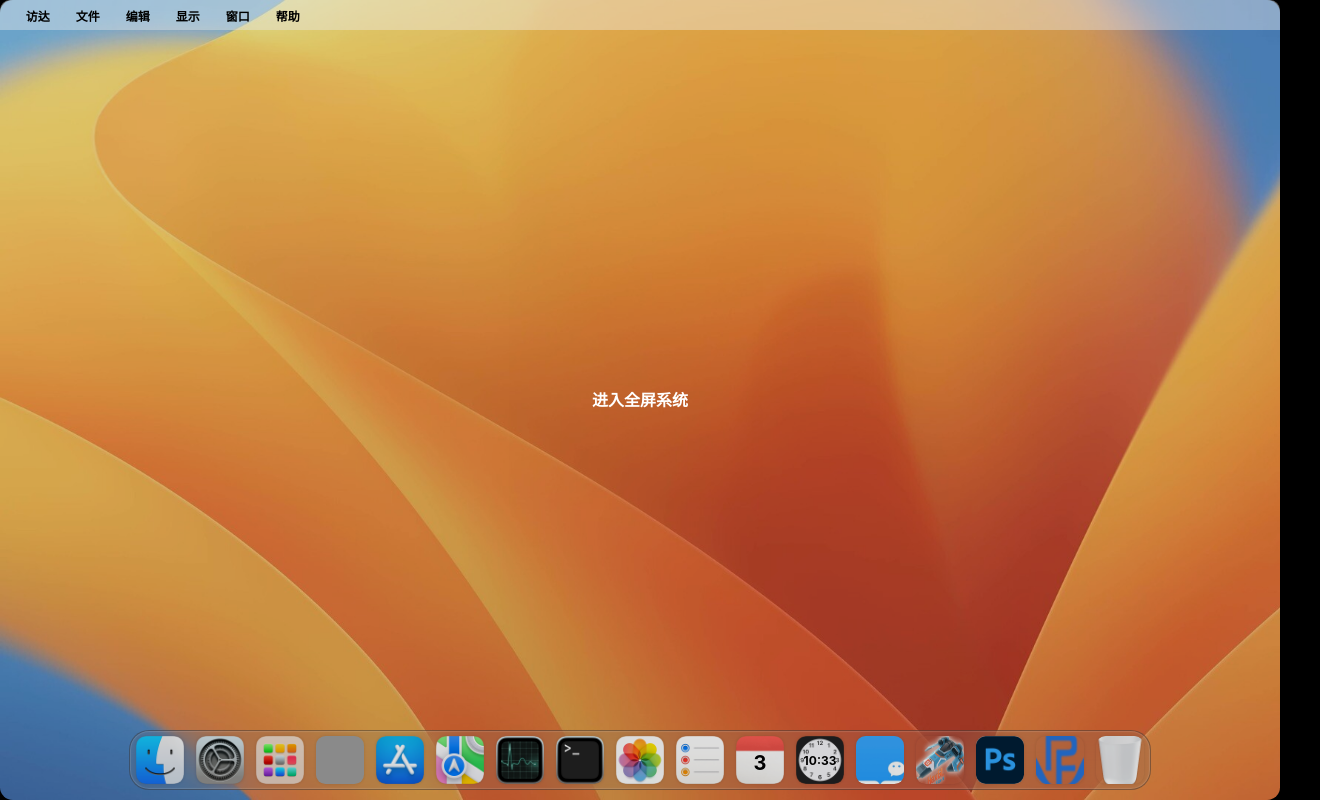
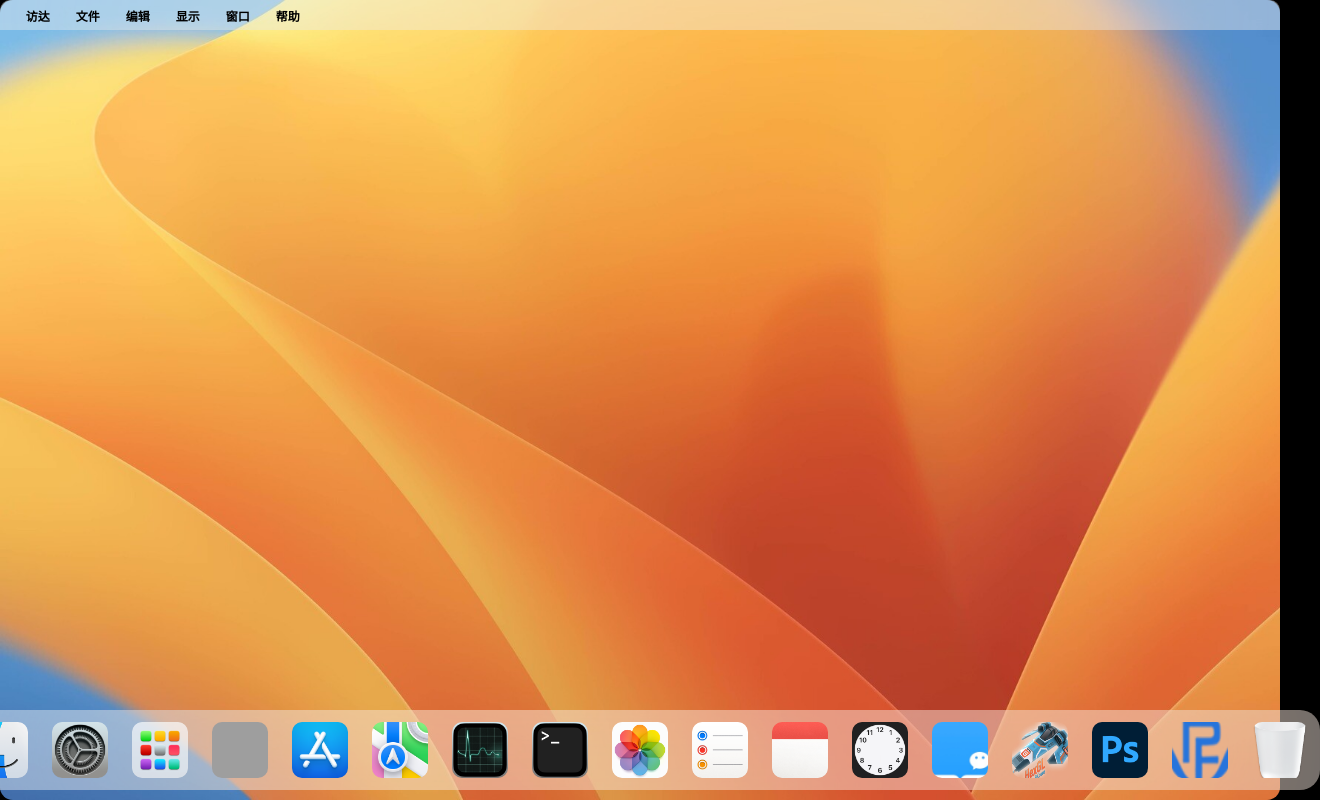
Before and after one commit to SGDS666/MacOS_for_React, a React (Create React App) app: page / in a window 1280 px wide. Shown: the whole page, 1320 px wide, since content can reach past the window. Built offline with nearby package versions, Linux system fonts and the light colour scheme; grey boxes are pictures that could not be loaded.

Commit message:
新版dock

```diff
--- a/public/index.html
+++ b/public/index.html
@@ -28,14 +28,14 @@
     <noscript>You need to enable JavaScript to run this app.</noscript>
 
     <div id="root"></div>
-    <div id="open">进入全屏系统</div>
-    <script>
+    <!-- <div id="open">进入全屏系统</div> -->
+    <!-- <script>
       const root = document.querySelector('#root')
       const open = document.querySelector('#open')
       open.onclick = () => {
         const promise = root.requestFullscreen()
 
       }
-    </script>
+    </script> -->
   </body>
 </html>
--- a/src/App.tsx
+++ b/src/App.tsx
@@ -2,13 +2,12 @@
 import { useRecoilValue } from 'recoil';
 import './App.scss';
 import 状态栏 from './components/状态栏';
-import 程序坞 from './components/程序坞';
-import 窗口 from './components/窗口';
-import { WebContent } from './components/内容';
+// import 程序坞 from './components/程序坞';
+import Dock from './components/newdock';
 import { 状态栏显示 } from './store';
-import { useActiveWidow } from './hooks/usewindow';
-import { apptype } from './components/程序坞/程序配置';
-import { useState } from 'react';
+
+
+
 export const 备用 = () =>
 (
   <div>
@@ -22,11 +21,11 @@ export const 备用 = () =>
 function App() {
 
   const 状态显示 = useRecoilValue(状态栏显示)
-  const [acticeWindow,] = useActiveWidow()
+  // const [acticeWindow,] = useActiveWidow()
   return (
     <div className="screen">
       {状态显示 ? <状态栏 /> : null}
-      {
+      {/* {
         acticeWindow.map((w:apptype) => {
           if(w.left&&w.top){
             if(w.type === 'web' && w.src){
@@ -45,7 +44,7 @@ function App() {
           return null
 
         })
-      }
+      } */}
       {/* <窗口>
         <WebContent src='https://ps.gaoding.com/#/' title='ps' />
       </窗口> */}
@@ -62,7 +61,7 @@ function App() {
         <WebContent src='http://hexgl.bkcore.com/play/' title='赛车游戏' />
       </窗口> */}
 
-      <程序坞 />
+      <Dock/>
 
     </div>
   );
--- /dev/null
+++ b/src/components/newdock/index.module.scss
@@ -0,0 +1,24 @@
+.box{
+    min-width: 500px;
+    height: 100px;
+    // background-color: rgb(220, 105, 105);
+    position: absolute;
+    bottom: 10px;
+    border-radius: 20px;
+    display: flex;
+    align-items: flex-end;
+    .dock{
+        box-sizing: content-box;
+        width: 100%;
+        height: 80%;
+        // padding: 0 0px;
+        background-color: rgba(255, 255, 255, 0.401);
+        backdrop-filter: blur(100px);
+        border-radius: 20px;
+        // display: flex;
+        .apps{
+            width: 100%;
+            height: 100%;
+        }
+    }
+}
--- /dev/null
+++ b/src/components/newdock/index.tsx
@@ -0,0 +1,38 @@
+import React from 'react';
+import { applist,默认程序 } from '../../程序配置';
+import style from './index.module.scss';
+import Icon from '../应用图标';
+const DockUi: React.FC<{ applist: applist }> = ({ applist }) => {
+    const appcount = applist.length
+    const dockwidth = appcount * 80
+
+    return (
+        <div className={style.box} style={{width:`${dockwidth}px`}}>
+            <div className={style.dock}>
+                <div className={style.apps}>
+                    {applist.map((app,index)=>{
+                        return (
+                        <Icon
+                        left={index*80}
+                        bottom={0}
+                        key={app.name}
+                        icon={app.icon}
+                        name={app.name}
+                        type={app.type}/>
+                        )
+                    })}
+                </div>
+            </div>
+
+        </div>
+    )
+}
+
+
+export default function Dock() {
+    return (
+        <DockUi applist={默认程序}/>
+
+
+    )
+}
--- /dev/null
+++ b/src/components/应用图标/index.module.scss
@@ -0,0 +1,68 @@
+$tipback:rgba(255, 255, 255, 0.532);
+.box{
+    min-width: 80px;
+    min-height: 80px;
+    width: 80px;
+    height: 80px;
+    // background-color: red;
+    // margin: 10px;
+    display: flex;
+    flex-direction: column;
+    align-items: center;
+    justify-content: center;
+    position:absolute;
+    border-radius: 20px;
+    .icon{
+        width: 70%;
+        height: 70%;
+        border-radius: 10px;
+        overflow: hidden;
+        display: flex;
+        align-items: center;
+        justify-content: center;
+        img{
+            width: 130%;
+            height: 130%;
+        }
+    }
+    &:hover{
+        .tip{
+            display: flex;
+            top: -50%;
+            transform: scale(100%);
+        }
+    }
+    .tip{
+        display: flex;
+        // display: none;
+        box-sizing: content-box;
+        padding: 0 5px;
+        min-width: 60%;
+        // width: ;
+        height: 25px ;
+        position:absolute;
+        background-color: $tipback;
+        font-size: 15px;
+        // display: flex;
+        align-items: center;
+        justify-content: center;
+        flex-shrink: 0;
+        border-radius: 5px;
+        top: 0%;
+        white-space: nowrap;
+        transform: scale(0%);
+        transition: all 0.25s ease;
+        box-shadow: 0px 0px 10px 0px rgba($color: #000000, $alpha: .2);
+        // backdrop-filter: blur(100px);
+        &::before{
+            content: '';
+            border: 8px solid transparent;
+            // border-top: 20PX solid rgb(234, 12, 12);
+            border-top:8PX solid $tipback;
+            position: relative;
+            top: 100%;
+            position: absolute;
+            // backdrop-filter: blur(100px);
+        }
+    }
+}
--- /dev/null
+++ b/src/components/应用图标/index.tsx
@@ -0,0 +1,20 @@
+import React from 'react';
+import { apptype } from '../../程序配置';
+import style from './index.module.scss';
+const IconUI:React.FC<apptype> = ({name,src,type,icon,left,bottom}) => {
+    return (
+        <div className={style.box} style={{left:`${left}px`,bottom:`${bottom}px`}} >
+            <div className={style.icon}>
+                <img src={icon} alt="" />
+            </div>
+            <div className={style.tip}>{name}</div>
+        </div>
+    )
+}
+const Icon:React.FC<apptype> = ({name,src,type,icon,left,bottom}) => {
+    return (
+        <IconUI name={name} src={src} type={type} icon={icon} left={left} bottom={bottom}/>
+    )
+}
+
+export default Icon
--- a/src/components/程序坞/index.tsx
+++ b/src/components/程序坞/index.tsx
@@ -1,10 +1,10 @@
 /* eslint-disable react/jsx-pascal-case */
-import React, { useCallback, useEffect, useMemo, useRef, useState } from 'react';
+import React, {  useEffect, useMemo, useRef, useState } from 'react';
 import { useRecoilState, } from 'recoil';
 import { useActiveWidow } from '../../hooks/usewindow';
 import { appsState } from '../../store';
 import style from './index.module.scss';
-import { apptype, 默认程序 } from './程序配置';
+import { apptype } from '../../程序配置';
 
 const 程序: React.FC<apptype> = ({ name, icon, date, time, self, click, mouseleft }) => {
     // const [apptop, setapptop] = useState(0)
@@ -48,20 +48,20 @@ const 程序: React.FC<apptype> = ({ name, icon, date, time, self, click, mousel
     useEffect(() => {
         const appdiv: HTMLDivElement = appref.current
         setappcenter(appdiv.offsetLeft + appdiv.offsetWidth / 2)
-        if (self) {
-            const [app, index] = self
-            const divleft = appdiv.offsetLeft
-            const divtop = appdiv.offsetTop
-            // console.dir(appdiv);
+        // if (self) {
+        //     const [app, index] = self
+        //     const divleft = appdiv.offsetLeft
+        //     const divtop = appdiv.offsetTop
+        //     console.dir(appdiv);
 
-            if (!app.left && !app.top) {
-                const newapps = [...apps]
-                newapps[index] = { ...app, left: divleft, top: divtop }
-                setAppState(newapps)
-            }
+        //     if (!app.left && !app.top) {
+        //         const newapps = [...apps]
+        //         newapps[index] = { ...app, left: divleft, top: divtop }
+        //         setAppState(newapps)
+        //     }
 
 
-        }
+        // }
 
         let timeupdate: NodeJS.Timeout
 
@@ -120,7 +120,7 @@ const 程序坞: React.FC<{}> = () => {
             // console.log({active,app});
             // console.log("窗口未打开");
             return (e: MouseEvent) => {
-                console.log(e);
+                console.log(e,app);
                 const left = e.pageX
                 const top = e.pageY
                 setactive([{ ...app, left: left, top: top }, ...active])
--- a/src/components/窗口/index.tsx
+++ b/src/components/窗口/index.tsx
@@ -1,13 +1,13 @@
 import React, { ReactNode, useCallback, useEffect, useRef, useState } from 'react';
 import { useRemoveWindow } from '../../hooks/usewindow';
 import addTouch from '../../Tools/触摸事件注册';
-import { apptype } from '../程序坞/程序配置';
+import { apptype } from '../../程序配置';
 import style from './index.module.scss';
 
-const 窗口:React.FC<{children:ReactNode,app:apptype,left:number,top:number}> = ({children,app,top,left}) => {
+const 窗口: React.FC<{ children: ReactNode, app: apptype, left: number, top: number }> = ({ children, app, top, left }) => {
     const titleref: any = useRef(Math.random())
     const boxref: any = useRef(Math.random())
-    const [windowstate,setwindowstate] = useState<'defalut'|"min"|"max">("defalut")
+    // const [windowstate, setwindowstate] = useState<'defalut' | "min" | "max">("defalut")
     const [ismax, setmax] = useState(false)
     const [ismin, setmin] = useState(false)
     const [post, setpost] = useState(["", " "])
@@ -58,19 +58,19 @@ const 窗口:React.FC<{children:ReactNode,app:apptype,left:number,top:number}> =
         } else {
             setpost([box.style.left, box.style.top])
             box.style.zIndex = "0"
-            box.style.width = '0px'
-            box.style.height = '0px'
+            box.style.width = '1px'
+            box.style.height = '1px'
             box.style.borderRadius = '20%'
             box.style.left = `${left}px`
-            box.style.top = `${top+50}px`
-            box.style.backgroundColor = "transparent"
+            box.style.top = `${top + 50}px`
+            // box.style.backgroundColor = "transparent"
 
             // box.style.bottom = '40px'
             setmin(true)
             setmax(false)
-            setTimeout(()=>{
-                box.style.display ="none"
-            },1000)
+            setTimeout(() => {
+                box.style.display = "none"
+            }, 1000)
 
         }
 
@@ -82,18 +82,18 @@ const 窗口:React.FC<{children:ReactNode,app:apptype,left:number,top:number}> =
             className={style.box}
             ref={boxref}
             onClick={ismin ? min : undefined}
-        style={ismax? {position:"static"}:{}}
+            style={ismax ? { position: "static" } : {}}
         >
             <div
                 className={style.title}
                 ref={titleref}
-            style={ismax?{marginTop:"30px",cursor:"default"}:{}}
+                style={ismax ? { marginTop: "30px", cursor: "default" } : {}}
             >
                 {
                     ismin ?
                         null :
                         <div className={style.control}>
-                    <div className={style.closd}><span onClick={()=>{remove窗口(app)}}>x</span></div>
+                            <div className={style.closd}><span onClick={() => { remove窗口(app) }}>x</span></div>
                             <div
                                 className={style.min}
                                 style={ismax ? { background: "rgb(214,214,214)" } : {}}
@@ -110,7 +110,7 @@ const 窗口:React.FC<{children:ReactNode,app:apptype,left:number,top:number}> =
                 }
 
             </div>
-            <div className={style.body} style={ismin?{display:'none',width:"50px",height:"50px"}:{}}>
+            <div className={style.body} style={ismin ? { display: 'none', width: "50px", height: "50px" } : {}}>
                 {children}
             </div>
         </div>
--- a/src/hooks/usewindow.ts
+++ b/src/hooks/usewindow.ts
@@ -1,5 +1,5 @@
 import { SetterOrUpdater, useRecoilState } from "recoil"
-import { applist, apptype } from "../components/程序坞/程序配置"
+import { applist, apptype } from "../程序配置"
 import { 窗口内容 } from "../store"
 
 export const useActiveWidow:()=>[applist, SetterOrUpdater<applist>] = (value:boolean=false) =>{
--- a/src/store/index.ts
+++ b/src/store/index.ts
@@ -1,5 +1,5 @@
 import { atom,  } from "recoil";
-import { applist, 默认程序, } from "../components/程序坞/程序配置";
+import { applist, 默认程序, } from "../程序配置";
 
 export const 状态栏显示 = atom({
     key:"状态栏显示",
```
Also changed, not shown: src/程序配置.ts (renamed from src/components/程序坞/程序配置.ts, +18 -17 lines). Lines whose indentation alone changed are shown as unchanged.
